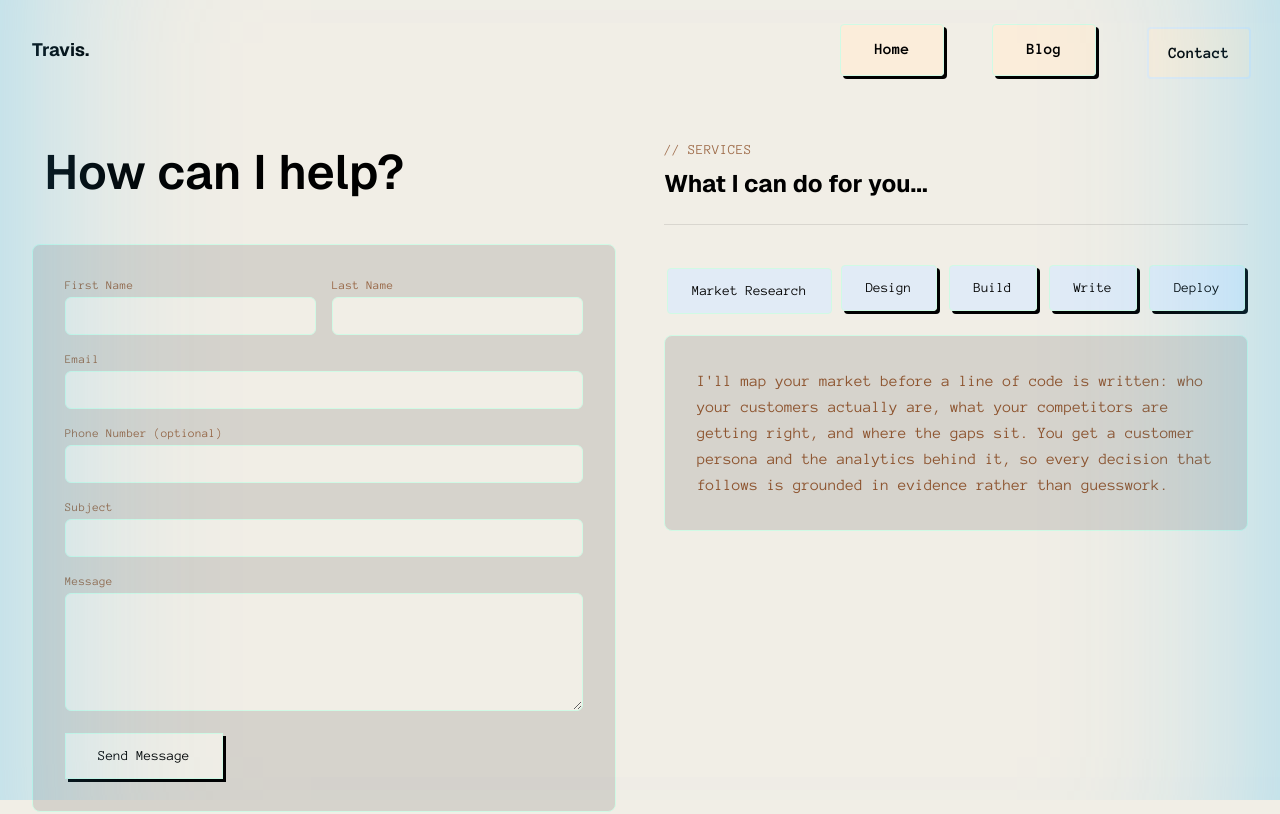
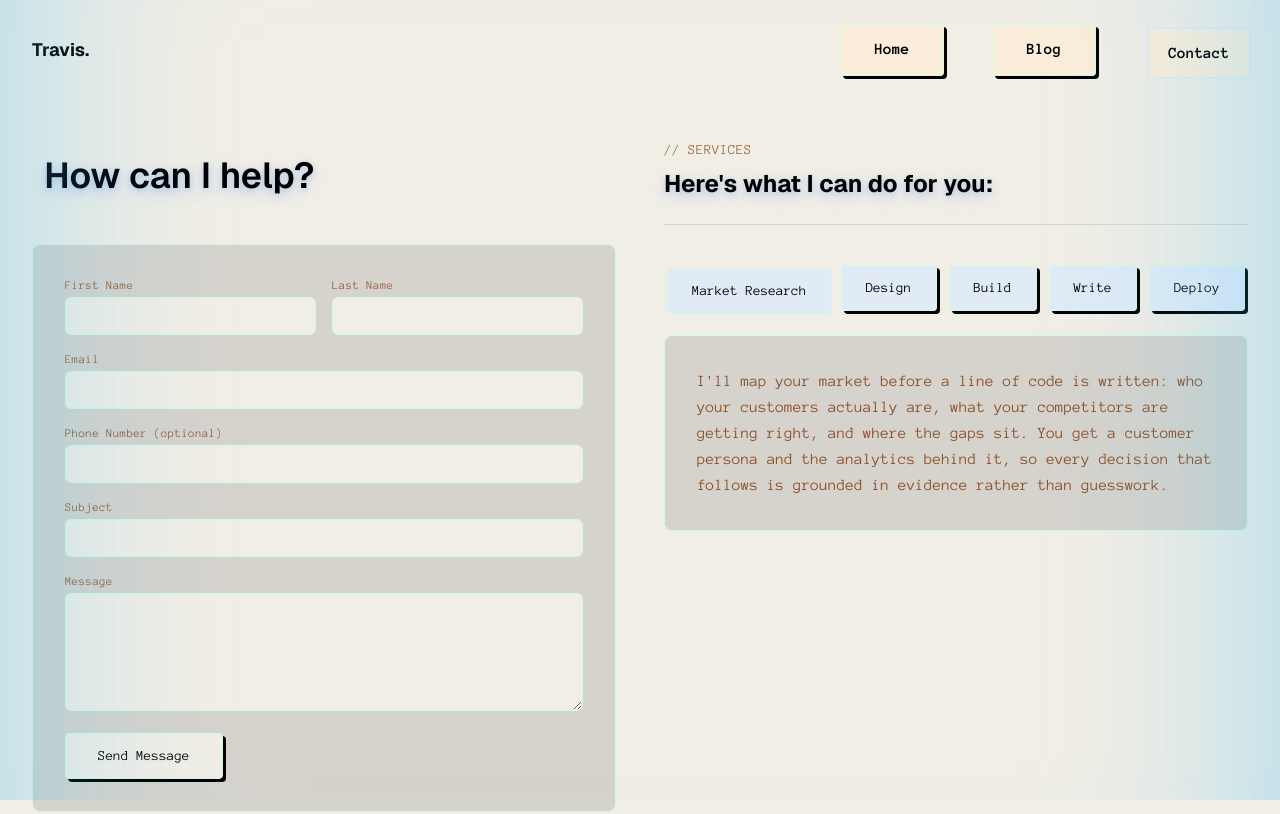
Before and after one commit to tstyer/Portfolio-Site-V2, a React (Vite) app in the folder frontend/: page /contact in a window 1280 px wide. Shown: the top 814 px of the page. Built offline with nearby package versions, Linux system fonts and the light colour scheme; some icons are missing.

Commit message:
Add styling to the headings on contact page

```diff
--- a/frontend/src/components/services_tabs/ServicesTabs.tsx
+++ b/frontend/src/components/services_tabs/ServicesTabs.tsx
@@ -63,7 +63,7 @@ export function ServicesTabs() {
         <section className="min-w-0">
 
             <p className="font-text text-xs sm:text-sm text-amber-900/70 tracking-wide">// SERVICES</p>
-            <h2 className="font-heading font-bold text-2xl mt-2">What I can do for you...</h2>
+            <h2 className="font-heading font-bold text-2xl mt-2"><span className="text-glow-blue">Here's what I can do for you:</span></h2>
             <div className="border-t border-black/10 mt-6 mb-8 md:mb-10" />
 
             <div role="tablist" aria-label="Services" className="flex flex-wrap gap-3">
--- a/frontend/src/pages/contact_page/ContactPage.tsx
+++ b/frontend/src/pages/contact_page/ContactPage.tsx
@@ -75,7 +75,7 @@ export function ContactPage() {
             <div className="flex flex-col min-w-0 gap-6 md:gap-10">
 
               <div className="px-3 py-2">
-                <h1 className="font-heading font-semibold text-2xl sm:text-3xl md:text-4xl lg:text-5xl">How can I help?</h1>
+                <h2 className="mt-2 font-heading font-semibold text-2xl sm:text-3xl md:text-4xl"><span className="text-glow-blue">How can I help?</span></h2>
               </div>
 
               <div className="bg-[#D6D3CC] border border-solid border-emerald-100 rounded-lg p-6 md:p-8 w-full">
@@ -158,7 +158,7 @@ export function ContactPage() {
                     <button
                         type="submit"
                         disabled={status === 'submitting'}
-                        className="px-6 py-2 md:px-8 md:py-3 font-medium font-text text-sm border border-solid border-emerald-100 bg-[#f1eee6] transition-all shadow-[3px_3px_0px_black] hover:shadow-none hover:translate-x-[3px] hover:translate-y-[3px] cursor-pointer disabled:opacity-60 disabled:cursor-not-allowed self-start">
+                        className="px-6 py-2 md:px-8 md:py-3 rounded-sm font-medium font-text text-sm border border-solid border-emerald-100 bg-[#f1eee6] transition-all shadow-[3px_3px_0px_black] hover:shadow-none hover:translate-x-[3px] hover:translate-y-[3px] cursor-pointer disabled:opacity-60 disabled:cursor-not-allowed self-start">
                         {status === 'submitting' ? 'Sending...' : 'Send Message'}
                     </button>
 
```
